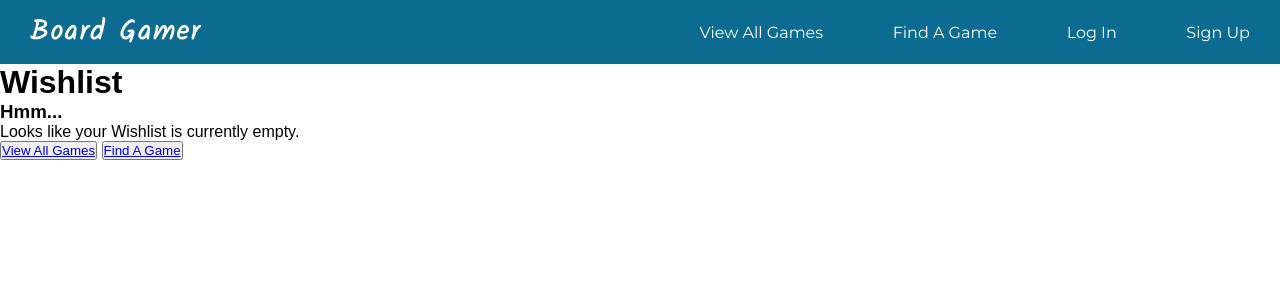
After one commit to nicwithdev/boardgamer, a Django app: template main_app/templates/wishlist.html in a window 1280 px wide. The commit adds this page. Shown: the top 300 px of the page. Run offline with Django 3.2, Linux system fonts and the light colour scheme; the template is opened without the code that fills it, so the values that code supplies are empty.

Commit message:
add wishlist page and functionality to add and delete items to it

```diff
--- a/main_app/static/css/style.css
+++ b/main_app/static/css/style.css
@@ -11,6 +11,10 @@ main {
   font-family: "Monserrat", sans-serif;
   min-height: 92vh;
   width: 100%;
+}
+
+.hidden {
+  display: none;
 }
 
 /* NAV */
@@ -27,7 +31,7 @@ nav {
 .right {
   display: flex;
   justify-content: space-between;
-  width: 50%;
+  width: 43%;
   overflow-x: hidden;
   margin-right: 30px;
 }
@@ -123,6 +127,10 @@ nav {
   resize: none;
 }
 
+.form-btn {
+  cursor: pointer;
+}
+
 .nav-show {
   transform: translateX(0%);
   display: inherit;
--- a/main_app/templates/base.html
+++ b/main_app/templates/base.html
@@ -15,12 +15,12 @@
           <a href="/" class="logo">Board Gamer</a>
       </div>
         <div class="right">
-          <a href="/games/">View All Board Games</a>
+          <a href="/games/">View All Games</a>
           <a href="/games/search/">Find A Game</a>
           {% if user.is_authenticated %}
-          <a href="/games/user/">View My Games</a>
           <a href="/create/">Add Game</a>
-          <a href="#">My Wishlist</a>
+          <a href="/games/user/">My Contributions</a>
+          <a href="/wishlist/">My Wishlist</a>
           <a href="{% url 'logout' %}">Log Out</a>
           {% else %}
           <a href="{% url 'login' %}">Log In</a>
--- a/main_app/templates/games/my-games.html
+++ b/main_app/templates/games/my-games.html
@@ -5,15 +5,13 @@
 
 {% for game in games %}
   <div class="card">
-    <a href="{{ game.id }}">
-    <div class="card-content">
-      <span class="card-title">{{ game.name }}</span>
+    <a href="/games/{{ game.id }}/">
+      <h2>{{ game.name }}</h2>
       <p>Publisher: {{ game.publisher }}</p>
       <p>Players: {{ game.players }}</p>
       <p>Description: {{ game.description }}</p>
       <button class="waves-effect cyan lighten-3 btn"><a href="/games/{{game.id}}/edit/">Edit</a></button>
       <button class="waves-effect cyan lighten-3 btn"><a href="/games/{{game.id}}/delete/">Delete</a></button>
-    </div>
     </a>
   </div>
 {% endfor %}
--- a/main_app/templates/games/search.html
+++ b/main_app/templates/games/search.html
@@ -4,6 +4,7 @@
 <div class="container">
 
 <form action="/games/search/handle/" method="post">
+    {% csrf_token %}
     <input name="name" class="search-input">
     <button class="btn">Search</button>
 </form>
--- /dev/null
+++ b/main_app/templates/wishlist.html
@@ -0,0 +1,26 @@
+{% extends 'base.html' %}
+{% block content %}
+
+<h1>Wishlist</h1>
+
+{% if items|length == 0 %}
+
+<h3>Hmm...</h3>
+<p>Looks like your Wishlist is currently empty.</p>
+<button class="redirect"><a href="/games/">View All Games</a></button>
+<button class="redirect"><a href="/games/search/">Find A Game</a></button>
+
+{% else %}
+
+{% for item in items %}
+
+<h2>{{ item.name }}</h2>
+<p>{{ item.publisher }}</p>
+<p>{{ item.players }}</p>
+<p>{{ item.description }}</p>
+<button class="delete-btn"><a href="/wishlist/delete/{{ item.id }}/">Remove</a></button>
+{% endfor %}
+
+{% endif %}
+
+{% endblock %}
--- a/main_app/urls.py
+++ b/main_app/urls.py
@@ -14,4 +14,8 @@ urlpatterns = [
     path('accounts/signup/', views.signup, name='signup'),
     path('games/user/', views.my_games),
     path('games/search/', views.render_search),
+    path('games/search/handle/', views.search),
+    path('wishlist/', views.render_wishlist),
+    path('wishlist/add/', views.add_to_list),
+    path('wishlist/delete/<int:item_id>/', views.delete_from_wishlist),
 ]
```
Also changed, not shown: main_app/models.py (+8 -0 lines), main_app/templates/games/index.html (+9 -3 lines), main_app/templates/games/result.html (added, +34 -0 lines), main_app/templates/home.html (+7 -1 lines), main_app/views.py (+40 -7 lines), main_app/migrations/0004_wishlist.py (added).
